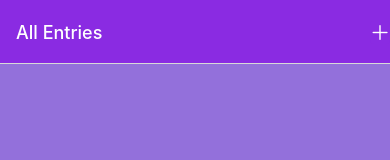
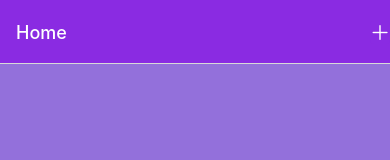
Before and after one commit to Boriswaikin/CS5520Spring2023-Assignment2, a React Native app: screen / in a window 390 px wide. Shown: the top 160 px of the page. Built offline with nearby package versions, Linux system fonts and the light colour scheme.

Commit message:
update the stack screen EditEntries

```diff
--- a/App.js
+++ b/App.js
@@ -2,25 +2,11 @@ import { StyleSheet, Text, View } from 'react-native';
 import {NavigationContainer,getFocusedRouteNameFromRoute} from '@react-navigation/native';
 import { createNativeStackNavigator } from '@react-navigation/native-stack';
 import AddEntries from './screens/AddEntries';
+import EditEntries from './screens/EditEntries';
 import BottomTabNavigator from './navigation/BottomTabNavigator';
 import Color from './components/Color';
 
 const Stack = createNativeStackNavigator();
-
-function getHeaderTitle(route) {
-  // If the focused route is not found, we need to assume it's the initial screen
-  // This can happen during if there hasn't been any navigation inside the screen
-  // In our case, it's "Feed" as that's the first screen inside the navigator
-  const routeName = getFocusedRouteNameFromRoute(route)?? "All Entries";
-
-  switch (routeName) {
-    case 'All Entries':
-      return 'All Entries';
-    case 'Over Limit Entries':
-      return 'Over-limit Entries';
-  }
-}
-
 export default function App() {
   return (
     <NavigationContainer>
@@ -28,20 +14,21 @@ export default function App() {
             headerStyle:{
                 backgroundColor:Color.headerTabColor
               },
-        headerBackTitle:'Back',
             headerTintColor: Color.headerTintColor,
             headerTitleStyle:{
             fontSize:18
-        }
+            },
         }}>
         <Stack.Screen
           name="Home"
           component={BottomTabNavigator}
-          options={({ route }) => ({ title: getHeaderTitle(route) })}
         />
          <Stack.Screen name ="AddEntries" component={AddEntries}
          options={{
           title:"Add An Entry"}}/>
+         <Stack.Screen name ="EditEntries" component={EditEntries}
+         options={{
+          title:"Edit Entry"}}/>
       </Stack.Navigator>
     </NavigationContainer>
   );
```
Lines whose indentation alone changed are shown as unchanged.
